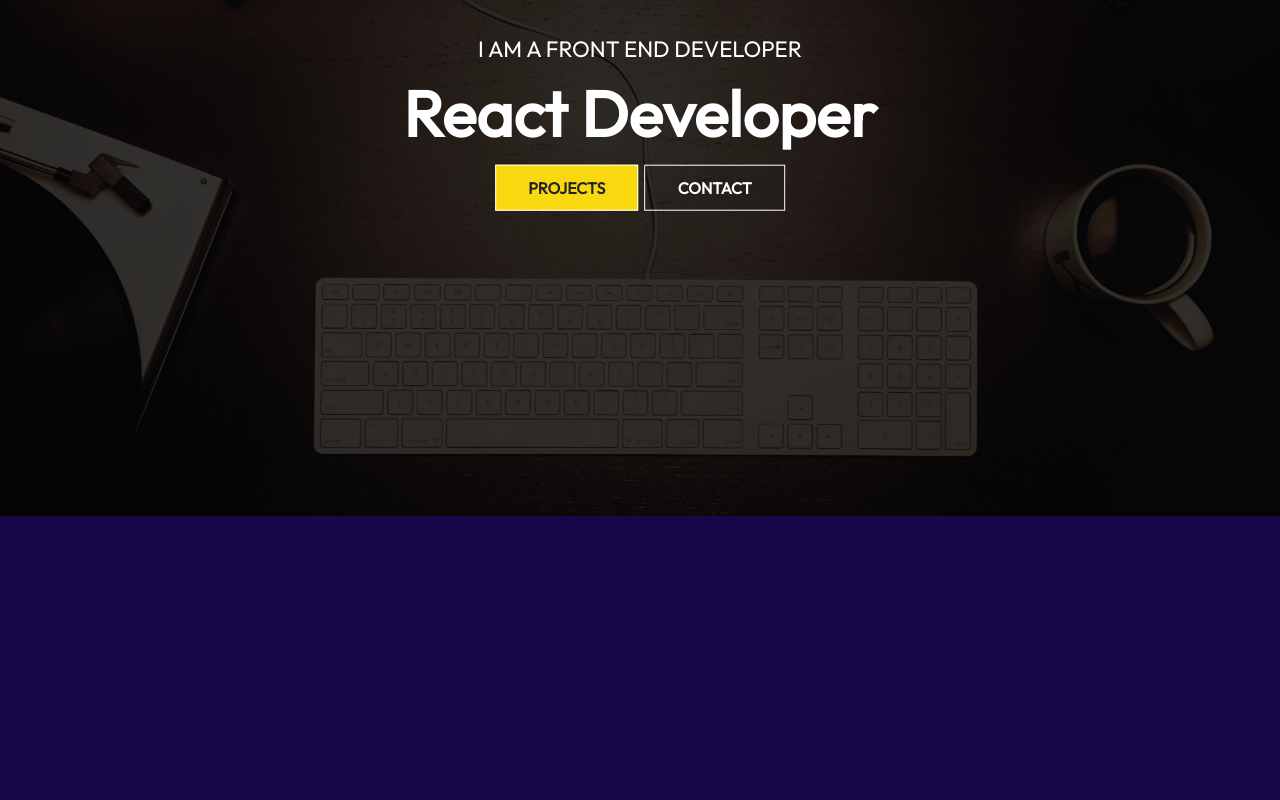
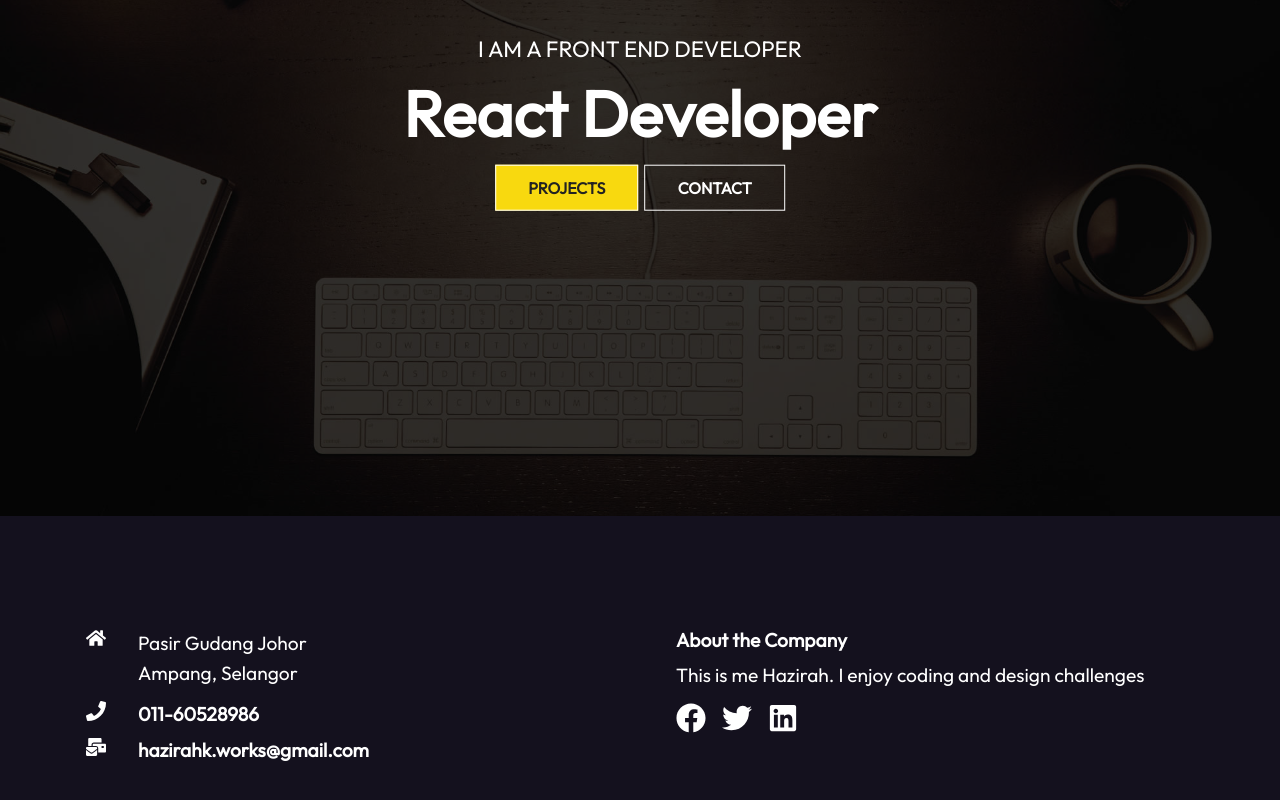
Before and after one commit to hazirahkassim/myapp, a React (Create React App) app: page / in a window 1280 px wide. Shown: the part 284-1084 px from the top of the page. Before the commit the page ends 804 px from the top, so only its background shows below. Built offline with nearby package versions, Linux system fonts and the light colour scheme.

Commit message:
footer page

```diff
--- /dev/null
+++ b/src/components/Footer.js
@@ -0,0 +1,39 @@
+import "./FooterStyles.css";
+import {FaHome, FaPhone,FaMailBulk, FaFacebook, FaTwitter, FaLinkedin} from 'react-icons/fa';
+import React from 'react'
+
+const Footer = () => {
+  return (
+    <div className="footer">
+        <div className="footer-container">
+            <div className="left">
+                <div className="location">
+                    <FaHome size={20} style={{color:"#fff", marginRight:"2rem"}}/>
+                    <div>
+                        <p>Pasir Gudang Johor</p>
+                        <p>Ampang, Selangor</p>
+                    </div>
+                </div>
+                <div className="phone">
+                    <h4><FaPhone size={20} style={{color:"#fff", marginRight:"2rem"}}/>
+                     011-60528986</h4>
+                </div> <div className="email">
+                    <h4><FaMailBulk size={20} style={{color:"#fff", marginRight:"2rem"}}/>
+                     hazirahk.works@gmail.com</h4>
+                </div>
+            </div>
+            <div className="right">
+                <h4>About the Company</h4>
+                <p>This is me Hazirah. I enjoy coding and design challenges</p>
+                <div className="social">
+                    <FaFacebook size={30} style={{color:"#fff", marginRight:"1rem"}}/>
+                    <FaTwitter size={30} style={{color:"#fff", marginRight:"1rem"}}/>
+                    <FaLinkedin size={30} style={{color:"#fff", marginRight:"1rem"}}/>
+                </div>
+            </div>
+        </div>
+    </div>
+  )
+}
+
+export default Footer
--- /dev/null
+++ b/src/components/FooterStyles.css
@@ -0,0 +1,49 @@
+.footer{
+    width: 100%;
+    padding: 6rem 0;
+    background-color: rgba(19,19,19,0.8);
+}
+
+.footer-container{
+    max-width: 1140px;
+    margin: auto;
+    display: grid;
+    grid-template-columns: repeat(2,1fr);
+    grid-gap: 40px;
+}
+.left{
+    height: 100%;
+    max-width: 100%;
+    display: flex;
+    flex-direction: column;
+    padding: 1rem;
+}
+.location{
+    display: flex;
+    margin-bottom: 0.8rem;
+}
+.location p{
+    line-height: 30px;
+}
+.right{
+    height: 100%;
+    max-width: 100%;
+    display: flex;
+    flex-direction: column;
+    padding: 1rem;
+}
+.social{
+    margin-top: 1rem;
+}
+h4{
+    font-size: 1.2rem;
+    padding-bottom: 0.7rem;
+}
+p{
+    font-size: 1.2rem;
+}
+@media screen and (max-width:640px) {
+    .footer-container{
+        grid-template-columns: 1fr;
+    }
+}
--- a/src/routes/Home.js
+++ b/src/routes/Home.js
@@ -1,12 +1,14 @@
 import React from 'react'
 import Navbar from '../components/Navbar'
 import HeroImg from '../components/HeroImg'
+import Footer from '../components/Footer'
 
 const Home = () => {
   return (
     <div>
       <Navbar/>
       <HeroImg/>
+      <Footer/>
     </div>
   )
 }
```
